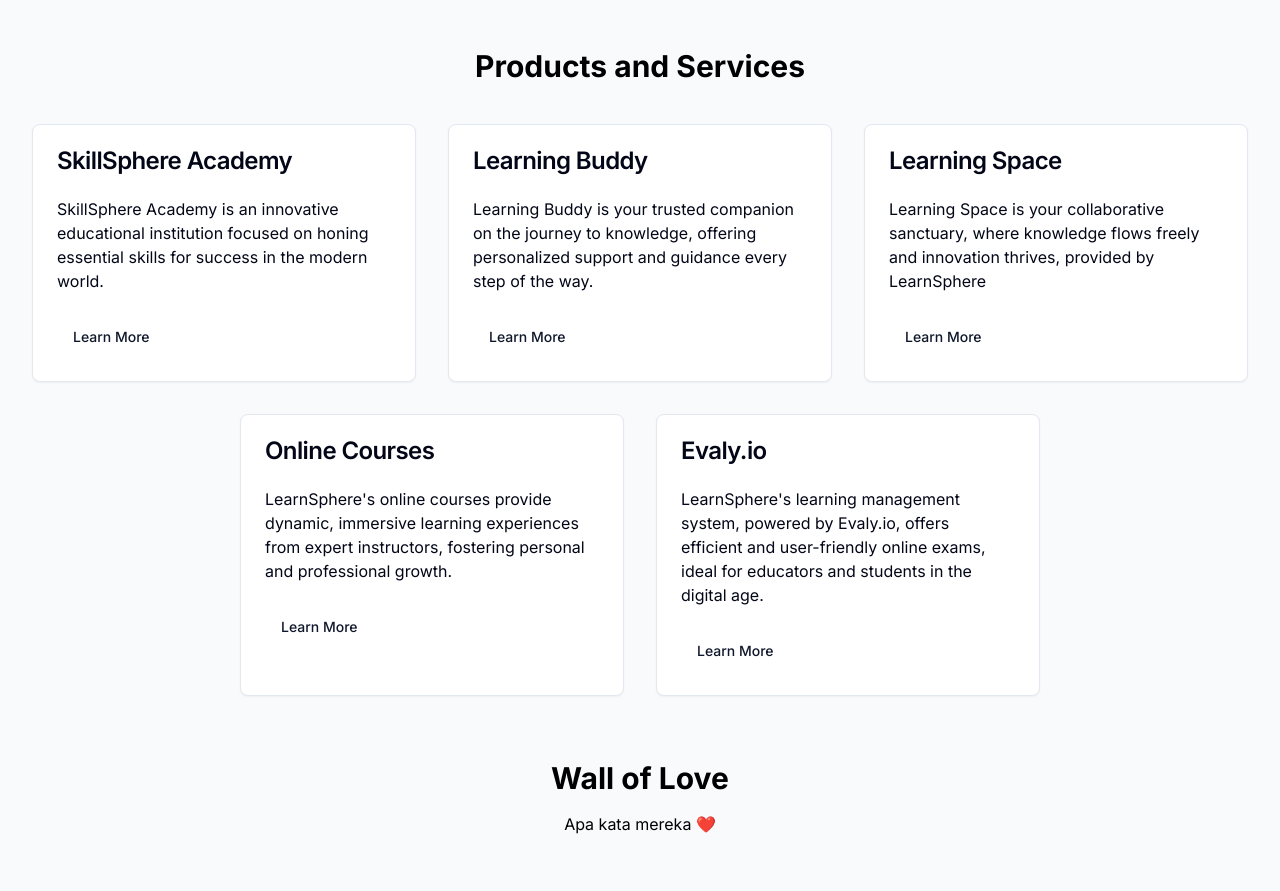
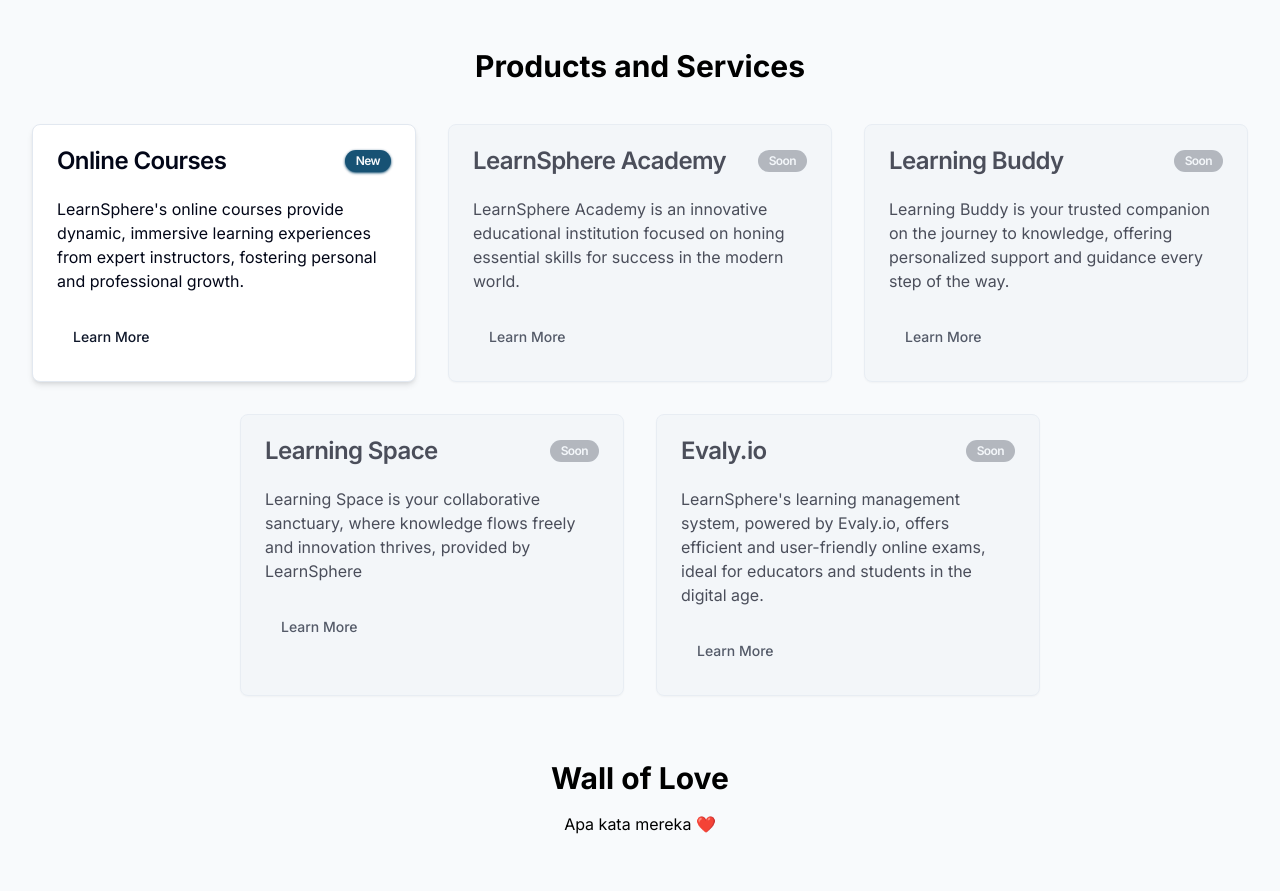
Before and after one commit to rayhansoe/learn-sphere, a Next.js app: page / in a window 1280 px wide. Shown: the part 1441-2332 px from the top of the page. Built offline with nearby package versions, Linux system fonts and the light colour scheme.

Commit message:
feat: new styles.

```diff
--- a/src/components/pages/home/products.tsx
+++ b/src/components/pages/home/products.tsx
@@ -1,5 +1,12 @@
+import { Badge } from "@/components/ui/badge";
 import { Button } from "@/components/ui/button";
-import { Card, CardContent, CardFooter, CardHeader, CardTitle } from "@/components/ui/card";
+import {
+	Card,
+	CardContent,
+	CardFooter,
+	CardHeader,
+	CardTitle,
+} from "@/components/ui/card";
 import Link from "next/link";
 
 export default function Products() {
@@ -8,58 +15,15 @@
 			<section className="container sm:max-w-3xl md:max-w-7xl my-12 flex flex-col  gap-10">
 				<h1 className="text-3xl font-bold text-center">Products and Services</h1>
 				<div className="flex flex-wrap gap-8 justify-center lg:gap-8">
-						<Card className="max-w-lg md:max-w-[328px] lg:max-w-sm">
+					<Card className="max-w-lg md:max-w-[328px] lg:max-w-sm shadow-md hover:shadow-lg dark:bg-slate-900/70 dark:hover:bg-slate-900">
 						<Link href={"/"}>
 							<CardHeader>
-									<CardTitle>SkillSphere Academy</CardTitle>
-								</CardHeader>
-								<CardContent>
-									<p>
-										SkillSphere Academy is an innovative educational institution focused
-										on honing essential skills for success in the modern world.
-									</p>
-								</CardContent>
-								<CardFooter>
-									<Button variant={"link"}>Learn More</Button>
-								</CardFooter>
-							</Link>
-						</Card>
-						<Card className="max-w-lg md:max-w-[328px] lg:max-w-sm">
-							<Link href={"/"}>
-								<CardHeader>
-									<CardTitle>Learning Buddy</CardTitle>
-								</CardHeader>
-								<CardContent>
-									<p>
-										Learning Buddy is your trusted companion on the journey to knowledge,
-										offering personalized support and guidance every step of the way.
-									</p>
-								</CardContent>
-								<CardFooter>
-									<Button variant={"link"}>Learn More</Button>
-								</CardFooter>
-							</Link>
-						</Card>
-						<Card className="max-w-lg md:max-w-[328px] lg:max-w-sm">
-							<Link href={"/"}>
-								<CardHeader>
-									<CardTitle>Learning Space</CardTitle>
-								</CardHeader>
-								<CardContent>
-									<p>
-										Learning Space is your collaborative sanctuary, where knowledge flows
-										freely and innovation thrives, provided by LearnSphere
-									</p>
-								</CardContent>
-								<CardFooter>
-									<Button variant={"link"}>Learn More</Button>
-								</CardFooter>
-							</Link>
-						</Card>
-						<Card className="max-w-lg md:max-w-[328px] lg:max-w-sm">
-							<Link href={"/"}>
-								<CardHeader>
-									<CardTitle>Online Courses</CardTitle>
+								<CardTitle className="flex items-center gap-3 justify-between">
+									Online Courses
+									<Badge className="bg-sky-900 shadow shadow-sky-900 dark:bg-blue-300 dark:shadow-blue-900 animate-pulse">
+										New
+									</Badge>
+								</CardTitle>
 							</CardHeader>
 							<CardContent>
 								<p>
@@ -73,25 +37,89 @@
 							</CardFooter>
 						</Link>
 					</Card>
-						<Card className="max-w-lg md:max-w-[328px] lg:max-w-sm">
-							<Link href={"/"}>
+					<Card className="max-w-lg md:max-w-[328px] lg:max-w-sm opacity-70 bg-slate-100">
+						{/* <Link href={"/"}> */}
 						<CardHeader>
-									<CardTitle>Evaly.io</CardTitle>
+							<CardTitle className="flex items-center gap-3 justify-between">
+								LearnSphere Academy<Badge className="opacity-40">Soon</Badge>
+							</CardTitle>
+						</CardHeader>
+						<CardContent>
+							<p>
+								LearnSphere Academy is an innovative educational institution focused on
+								honing essential skills for success in the modern world.
+							</p>
+						</CardContent>
+						<CardFooter>
+							<Button variant={"link"} className="hover:no-underline cursor-default">
+								Learn More
+							</Button>
+						</CardFooter>
+						{/* </Link> */}
+					</Card>
+					<Card className="max-w-lg md:max-w-[328px] lg:max-w-sm opacity-70 bg-slate-100">
+						{/* <Link href={"/"}> */}
+						<CardHeader>
+							<CardTitle className="flex items-center gap-3 justify-between">
+								Learning Buddy<Badge className="opacity-40">Soon</Badge>
+							</CardTitle>
+						</CardHeader>
+						<CardContent>
+							<p>
+								Learning Buddy is your trusted companion on the journey to knowledge,
+								offering personalized support and guidance every step of the way.
+							</p>
+						</CardContent>
+						<CardFooter>
+							<Button variant={"link"} className="hover:no-underline cursor-default">
+								Learn More
+							</Button>
+						</CardFooter>
+						{/* </Link> */}
+					</Card>
+					<Card className="max-w-lg md:max-w-[328px] lg:max-w-sm opacity-70 bg-slate-100">
+						{/* <Link href={"/"}> */}
+						<CardHeader>
+							<CardTitle className="flex items-center gap-3 justify-between">
+								Learning Space<Badge className="opacity-40">Soon</Badge>
+							</CardTitle>
+						</CardHeader>
+						<CardContent>
+							<p>
+								Learning Space is your collaborative sanctuary, where knowledge flows
+								freely and innovation thrives, provided by LearnSphere
+							</p>
+						</CardContent>
+						<CardFooter>
+							<Button variant={"link"} className="hover:no-underline cursor-default">
+								Learn More
+							</Button>
+						</CardFooter>
+						{/* </Link> */}
+					</Card>
+					<Card className="max-w-lg md:max-w-[328px] lg:max-w-sm opacity-70 bg-slate-100">
+						{/* <Link href={"/"}> */}
+						<CardHeader>
+							<CardTitle className="flex items-center gap-3 justify-between">
+								Evaly.io<Badge className="opacity-40">Soon</Badge>
+							</CardTitle>
 						</CardHeader>
 						<CardContent>
 							<p>
 								LearnSphere&apos;s learning management system, powered by Evaly.io,
-										offers efficient and user-friendly online exams, ideal for educators
-										and students in the digital age.
+								offers efficient and user-friendly online exams, ideal for educators and
+								students in the digital age.
 							</p>
 						</CardContent>
 						<CardFooter>
-									<Button variant={"link"}>Learn More</Button>
+							<Button variant={"link"} className="hover:no-underline cursor-default">
+								Learn More
+							</Button>
 						</CardFooter>
-							</Link>
+						{/* </Link> */}
 					</Card>
 				</div>
 			</section>
 		</div>
-  )
+	);
 }
```
Lines whose indentation alone changed are shown as unchanged.
